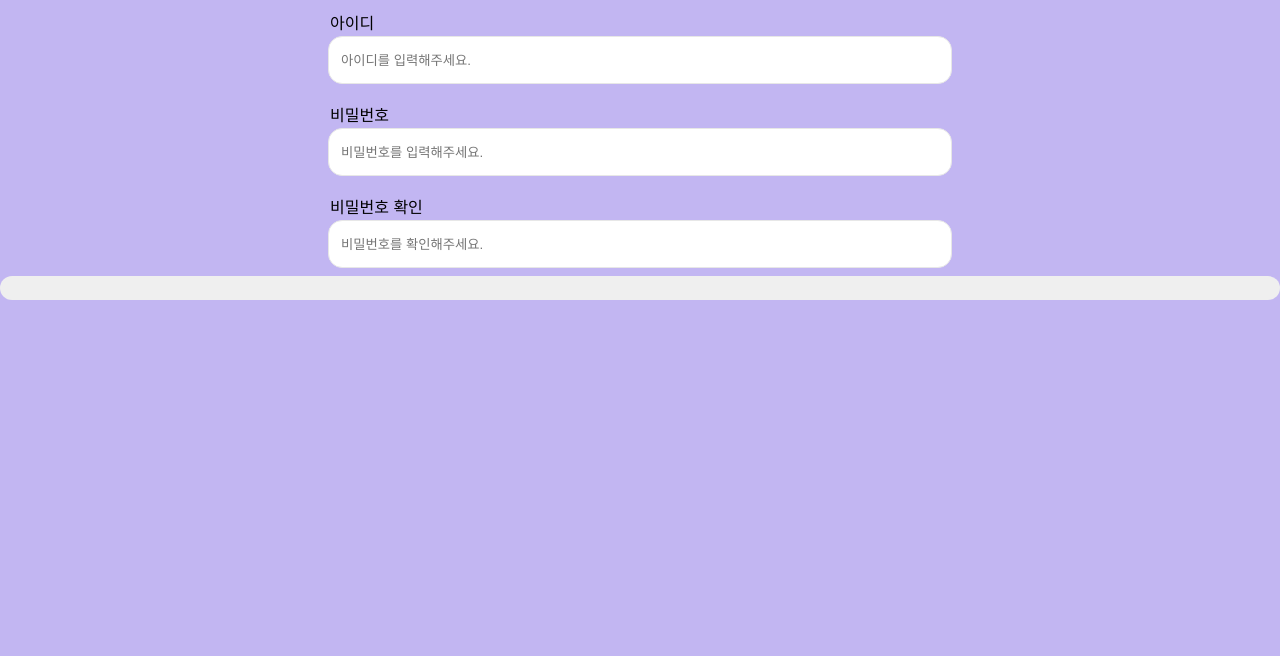
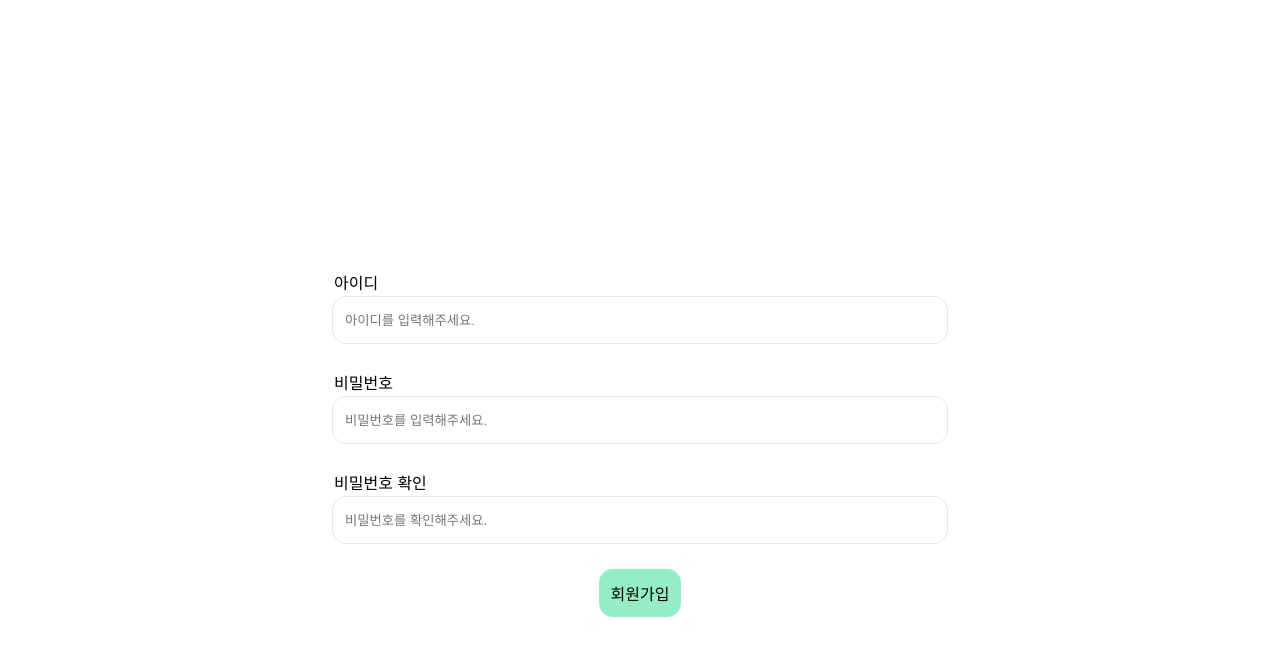
Before and after one commit to LWC-DevStudy/ProjectBoard-Client, a React (Create React App) app in the folder lwc-board/: page /signup in a window 1280 px wide. Shown: the top 656 px of the page. Built offline with nearby package versions, Linux system fonts and the light colour scheme.

Commit message:
💄회원가입 페이지 뼈대 완성

```diff
--- a/lwc-board/src/pages/SignUp.js
+++ b/lwc-board/src/pages/SignUp.js
@@ -5,28 +5,35 @@ import { Grid, Text, Input, Button } from '../elements/index';
 
 function SignUp() {
   return (
-    <Grid display="flex" column bgColor="#C2B6F2" height="100vh">
-      <Grid width="50%" margin="0 auto" padding="8px">
+    <Grid display="flex" column height="100vh">
+      <Grid width="50%" margin="20% auto 0 auto" padding="12px">
         <Text margin="0" padding="2px">
           아이디
         </Text>
         <Input placeholder="아이디를 입력해주세요." />
       </Grid>
 
-      <Grid width="50%" margin="0 auto" padding="8px">
+      <Grid width="50%" margin="0 auto" padding="12px">
         <Text margin="0" padding="2px">
           비밀번호
         </Text>
         <Input placeholder="비밀번호를 입력해주세요." />
       </Grid>
 
-      <Grid width="50%" margin="0 auto" padding="8px">
+      <Grid width="50%" margin="0 auto" padding="12px">
         <Text margin="0" padding="2px">
           비밀번호 확인
         </Text>
         <Input placeholder="비밀번호를 확인해주세요." />
       </Grid>
-      <Button></Button>
+      <Button
+        bgColor="#95EDC4"
+        padding="12px"
+        fontSize="16px"
+        margin="1% auto 0 auto"
+      >
+        <Text margin="0">회원가입</Text>
+      </Button>
     </Grid>
   );
 }
```
